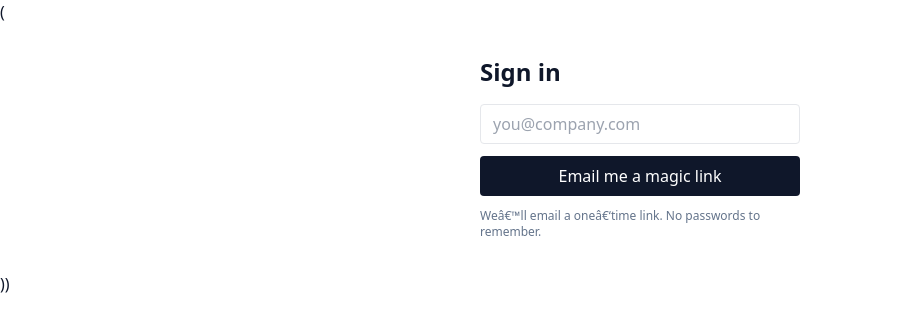
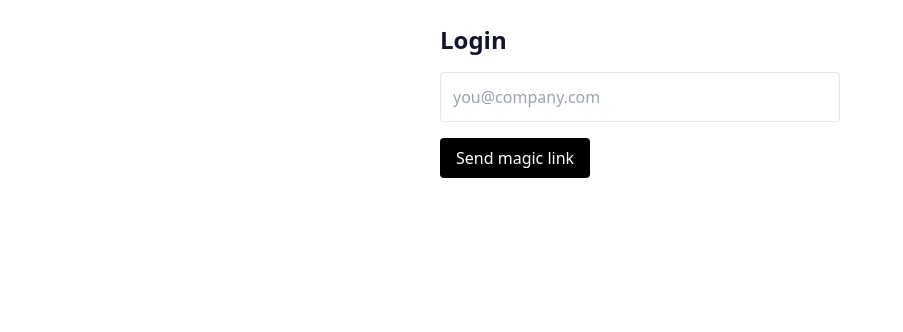
Before and after one commit to nelsonaddae2512-maker/Truvern-Website, a Next.js app: page /login in a window 1280 px wide. Shown: the top 332 px of the page, without its empty margins (0-903 px from the left). Built offline with nearby package versions, Linux system fonts and the light colour scheme.

Commit message:
fix(site): clean client pages; remove duplicate t and reorder use client

```diff
--- a/app/(site)/buyers/page.tsx
+++ b/app/(site)/buyers/page.tsx
@@ -1,3 +1,10 @@
-'use client';
-export const dynamic = 'force-dynamic';
-export default function Page(){ return <div className='p-8 max-w-5xl mx-auto'>For Buyers</div>; }
+"use client";
+export const dynamic = "force-dynamic";
+
+export default function Page() {
+  return (
+    <div className="p-8 max-w-5xl mx-auto">
+      {For Buyers}
+    </div>
+  );
+}
--- a/app/(site)/features/page.tsx
+++ b/app/(site)/features/page.tsx
@@ -1,3 +1,10 @@
-'use client';
-export const dynamic = 'force-dynamic';
-export default function Page(){ return <div className='p-8 max-w-5xl mx-auto'>Features</div>; }
+"use client";
+export const dynamic = "force-dynamic";
+
+export default function Page() {
+  return (
+    <div className="p-8 max-w-5xl mx-auto">
+      {Features}
+    </div>
+  );
+}
--- a/app/(site)/page.tsx
+++ b/app/(site)/page.tsx
@@ -1,48 +1,13 @@
-'use client';
-export const dynamic = 'force-dynamic';
-import React from "react";
-import Link from "next/link";
-import { Logos } from "@/components/site/Logos";
-import { Comparison } from "@/components/site/Comparison";
-import { CTA } from "@/components/site/CTA";
+"use client";
+export const dynamic = "force-dynamic";
 
-export default function HomePage(){
+export default function HomePage() {
   return (
-    <div>
-      <section className="px-6 pt-16 pb-12 md:pt-24 md:pb-16">
-        <div className="max-w-6xl mx-auto grid md:grid-cols-2 gap-8 items-center">
-          <div>
-            <h1 className="text-4xl md:text-5xl font-extrabold leading-tight">Truvern â€” Verify once, share everywhere.</h1>
-            <p className="mt-4 text-slate-600 text-lg">Publish a reusable trust profile with evidence. Buyers discover preâ€‘assessed vendors, instantly.</p>
-            <div className="mt-6 flex flex-wrap gap-3">
-              <Link href="/subscribe" className="h-11 px-5 rounded-xl bg-slate-900 text-white font-medium">Start Free</Link>
-              <Link href="/trust" className="h-11 px-5 rounded-xl border font-medium">Browse Directory</Link>
-            </div>
-            <div className="mt-4 text-xs text-slate-500">Works with ISO 27001 Â· SOC 2 Â· NIST CSF Â· HIPAA</div>
-          </div>
-          <div className="border rounded-2xl p-4 shadow-sm">
-            <div className="text-sm font-medium">Live Trust Profile (example)</div>
-            <div className="mt-2 border rounded-xl p-4">
-              <div className="flex items-center gap-2">
-                <div className="w-10 h-10 rounded bg-slate-200" />
-                <div>
-                  <div className="font-semibold">Acme Labs</div>
-                  <div className="text-xs text-slate-500">High Trust â€¢ 86</div>
-                </div>
-              </div>
-              <div className="mt-3 grid grid-cols-3 gap-3 text-center">
-                <div className="border rounded p-2"><div className="text-[11px] text-slate-500">Controls</div><div className="text-lg font-semibold">120</div></div>
-                <div className="border rounded p-2"><div className="text-[11px] text-slate-500">Evidence</div><div className="text-lg font-semibold">34 âœ“</div></div>
-                <div className="border rounded p-2"><div className="text-[11px] text-slate-500">Frameworks</div><div className="text-lg font-semibold">ISO â€¢ NIST</div></div>
-              </div>
-              <div className="mt-3 text-xs text-slate-500">Shareable link Â· Embeddable badge Â· CISO override workflow</div>
-            </div>
-          </div>
-        </div>
+    <main>
+      <section className="px-6 py-16 text-center">
+        <h1 className="text-3xl md:text-5xl font-bold">Welcome to Truvern</h1>
+        <p className="mt-4 text-gray-600">Vendor Trust Network — built for buyers and vendors worldwide.</p>
       </section>
-      <Logos />
-      <Comparison />
-      <CTA />
-    </div>
+    </main>
   );
 }
--- a/app/(site)/trust-network/page.tsx
+++ b/app/(site)/trust-network/page.tsx
@@ -1,3 +1,10 @@
-'use client';
-export const dynamic = 'force-dynamic';
-export default function Page(){ return <div className='p-8 max-w-5xl mx-auto'>Trust Network</div>; }
+"use client";
+export const dynamic = "force-dynamic";
+
+export default function Page() {
+  return (
+    <div className="p-8 max-w-5xl mx-auto">
+      {Trust Network}
+    </div>
+  );
+}
--- a/app/(site)/vendors/page.tsx
+++ b/app/(site)/vendors/page.tsx
@@ -1,3 +1,10 @@
-'use client';
-export const dynamic = 'force-dynamic';
-export default function Page(){ return <div className='p-8 max-w-5xl mx-auto'>For Vendors</div>; }
+"use client";
+export const dynamic = "force-dynamic";
+
+export default function Page() {
+  return (
+    <div className="p-8 max-w-5xl mx-auto">
+      {For Vendors}
+    </div>
+  );
+}
--- a/app/login/page.tsx
+++ b/app/login/page.tsx
@@ -1,34 +1,32 @@
-'use client';
-export const dynamic = 'force-dynamic';
-import React, { Suspense } from 'react';
-import { signIn } from 'next-auth/react';
-import { useSearchParams } from 'next/navigation';
+"use client";
+import React, { Suspense } from "react";
+import { useSearchParams } from "next/navigation";
 
-export default function LoginPage(){
-  const params = useSearchParams();
-  const [email, setEmail] = React.useState('');
-  const [sent, setSent] = React.useState(false);
-  const error = params.get('error');
+function LoginInner(){
+  const sp = useSearchParams();
+  const emailPrefill = sp.get("email") || "";
+  return (
+    <main className="max-w-md mx-auto p-6">
+      <h1 className="text-2xl font-semibold mb-4">Login</h1>
+      <form method="post" action="/api/auth/signin/email" className="space-y-4">
+        <input
+          name="email"
+          type="email"
+          required
+          defaultValue={emailPrefill}
+          placeholder="you@company.com"
+          className="w-full border rounded p-3"
+        />
+        <button className="px-4 py-2 rounded bg-black text-white">Send magic link</button>
+      </form>
+    </main>
+  );
+}
 
-  async function onSubmit(e: React.FormEvent){
-    e.preventDefault();
-    const res = await signIn('email', { email, redirect: false });
-    if(res?.ok){ setSent(true); } else { alert('Unable to send magic link'); }
-  }
-
-  return (<Suspense fallback={null}>(
-    <div className="max-w-sm mx-auto p-8">
-      <h1 className="text-2xl font-bold mb-4">Sign in</h1>
-      {!sent ? (
-        <form onSubmit={onSubmit} className="space-y-3">
-          <input className="border rounded w-full h-10 px-3" placeholder="you@company.com" type="email" value={email} onChange={e=>setEmail(e.target.value)} required />
-          <button className="h-10 w-full rounded bg-slate-900 text-white">Email me a magic link</button>
-          {error && <div className="text-sm text-rose-600">Login failed</div>}
-        </form>
-      ) : (
-        <div className="text-slate-700">Check your inbox for a secure signâ€‘in link.</div>
-      )}
-      <div className="text-xs text-slate-500 mt-3">Weâ€™ll email a oneâ€‘time link. No passwords to remember.</div>
-    </div>
-  ))</Suspense>);
+export default function Page(){
+  return (
+    <Suspense fallback={<div className="p-6">Loading…</div>}>
+      <LoginInner />
+    </Suspense>
+  );
 }
```
